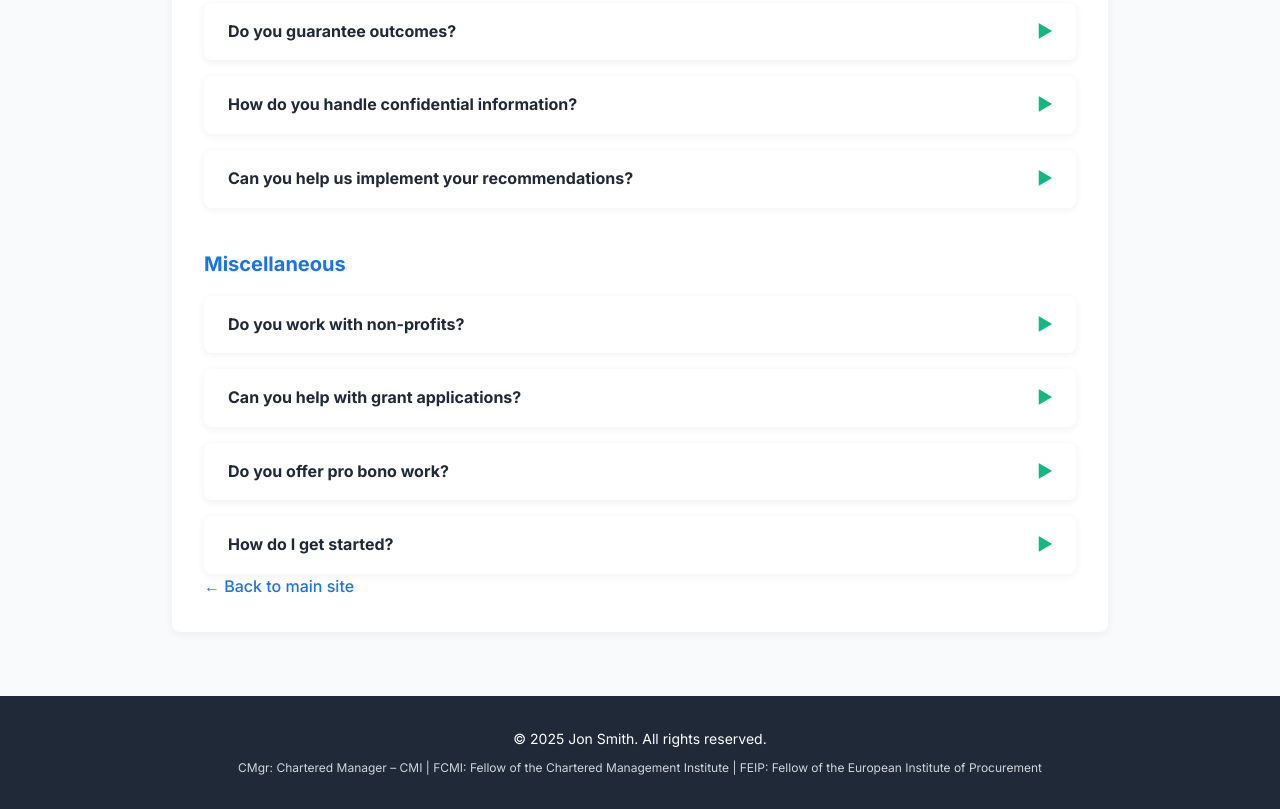
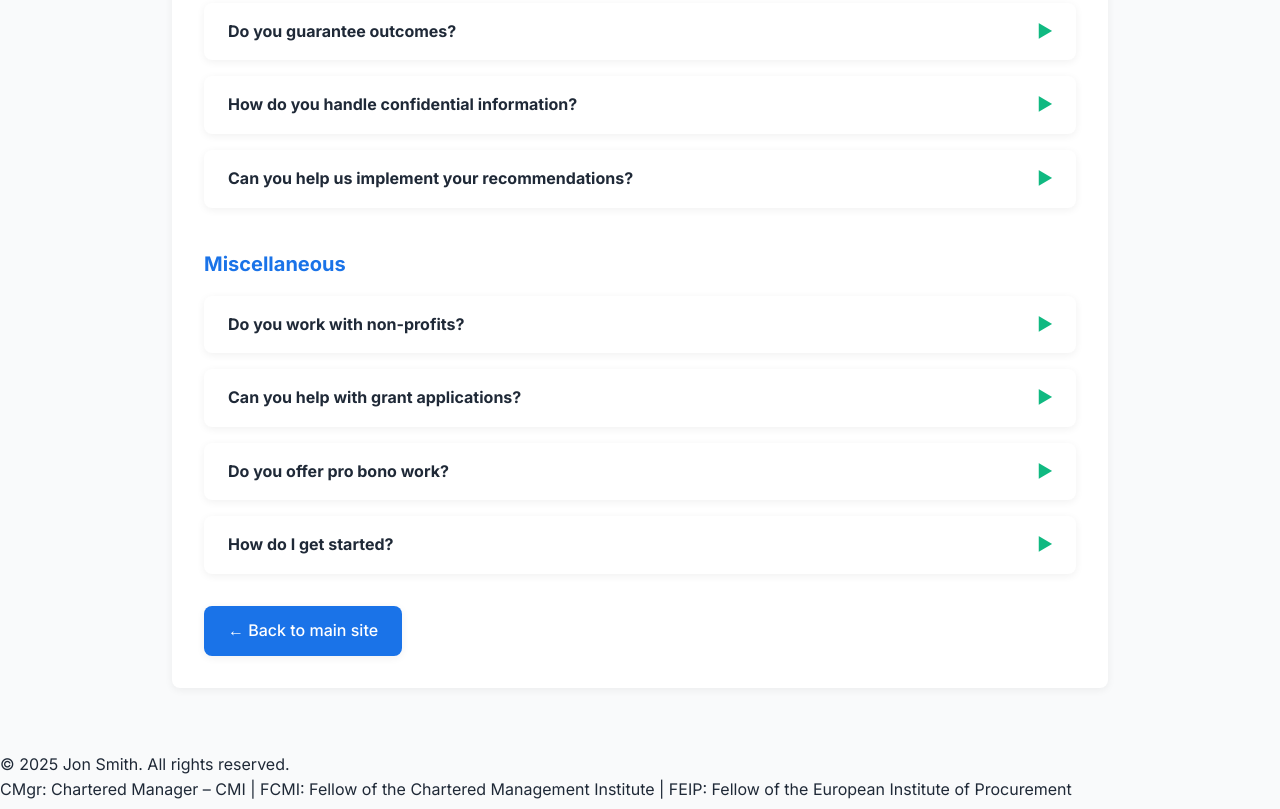
Before and after one commit to Jake-Gibbons/Jon-Smith-Website, a plain HTML site: page htdocs/more-faq.html in a window 1280 px wide. Shown: the part 2405-3214 px from the top of the page. Drawn offline with Linux system fonts and the light colour scheme.

Commit message:
Enhance FAQ page styling by adding button styles for back link and improving button hover effects

```diff
--- a/htdocs/more-faq.html
+++ b/htdocs/more-faq.html
@@ -42,11 +42,25 @@
     .faq-answer { margin-top: 0.75rem; display: none; background: #F3F4F6; padding: 1rem; border-radius: calc(var(--radius) - 0.1rem); color: var(--dark); }
 
     /* Back button */
-    .back-link { justify-self: end; text-decoration: none; font-weight: 500; color: var(--primary); }
-
-    /* Footer */
-    footer { text-align: center; padding: 2rem; background: var(--dark); color: #fff; font-size: 0.875rem; }
-    .footer-legend { font-size: 0.75rem; color: #D1D5DB; margin-top: 0.5rem; }
+    .back-link, .button {
+      display: inline-block;
+      text-decoration: none;
+      font-weight: 500;
+      color: #fff;
+      background: var(--primary);
+      border: none;
+      border-radius: var(--radius);
+      padding: 0.75rem 1.5rem;
+      margin-top: 2rem;
+      transition: background var(--transition);
+      cursor: pointer;
+      font-size: 1rem;
+      box-shadow: 0 2px 8px rgba(0,0,0,0.06);
+    }
+    .back-link:hover, .button:hover {
+      background: var(--accent);
+      color: #fff;
+    }
   </style>
 </head>
 <body>
@@ -106,7 +120,7 @@
         <div class="faq-item"><div class="faq-question">Do you offer pro bono work?<span class="triangle">&#9654;</span></div><div class="faq-answer"><p>I occasionally take on pro bono projects for causes I am passionate about.</p></div></div>
         <div class="faq-item"><div class="faq-question">How do I get started?<span class="triangle">&#9654;</span></div><div class="faq-answer"><p>Contact me via the website form or email to schedule an initial consultation.</p></div></div>
       </div>
-      <a href="index.html" class="back-link">&larr; Back to main site</a>
+      <a href="index.html" class="back-link button">&larr; Back to main site</a>
     </section>
   </div>
 
```
